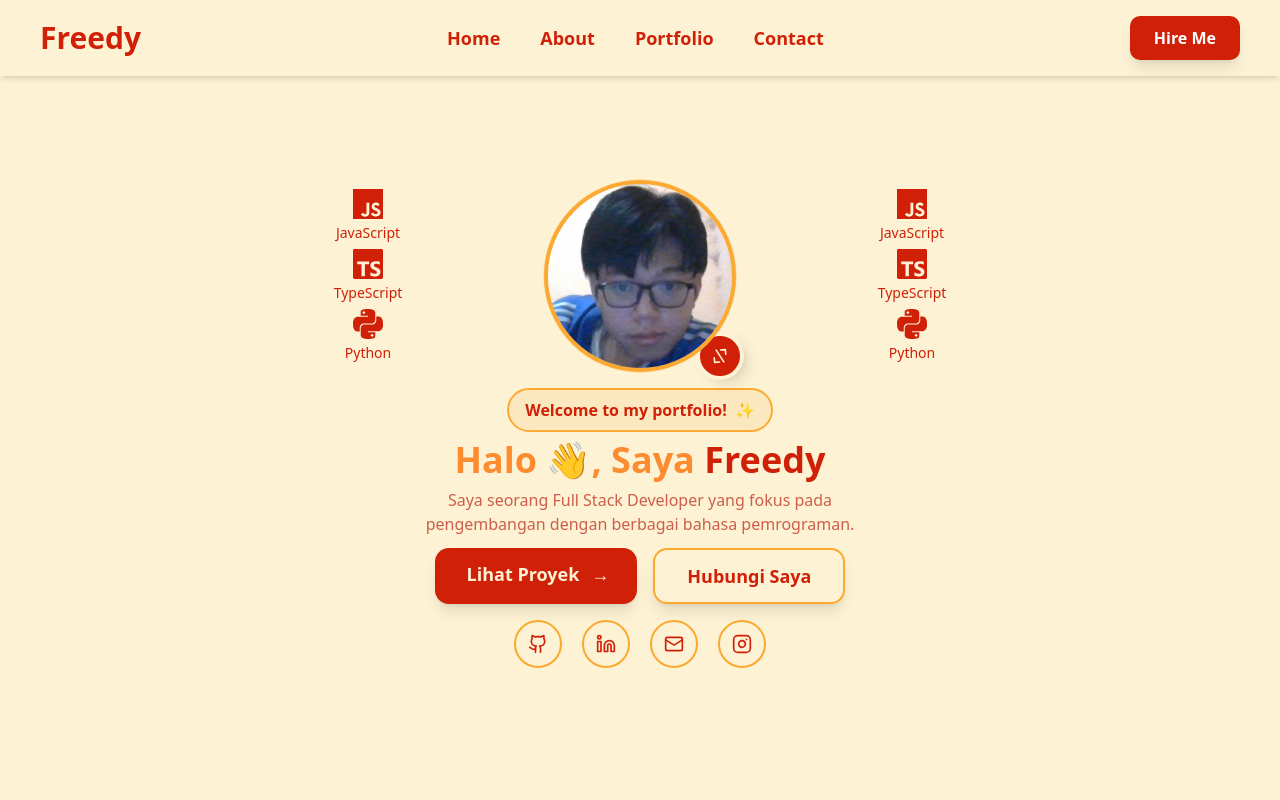
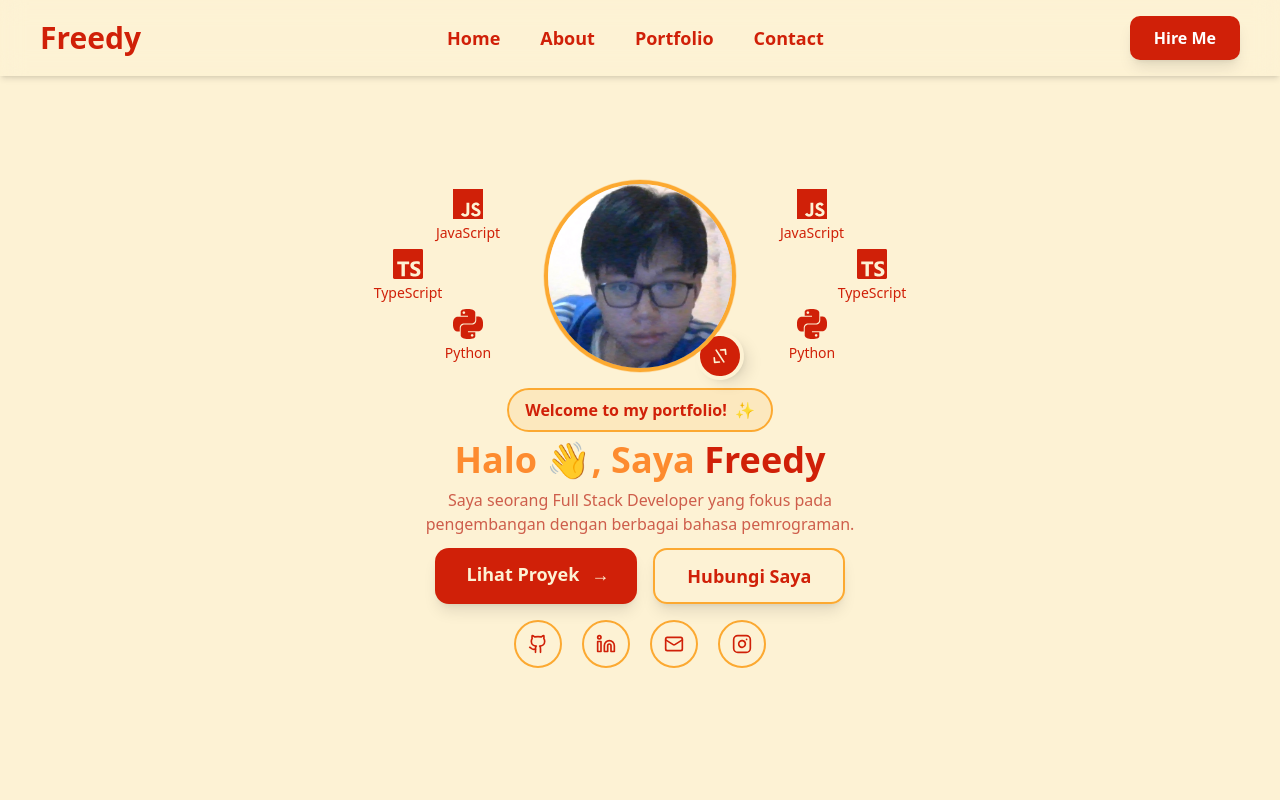
Before and after one commit to freedyest/portofolio-freedy, a Next.js app: page / in a window 1280 px wide. Shown: the top 800 px of the page. Built offline with nearby package versions, Linux system fonts and the light colour scheme.

Commit message:
adjust hero

```diff
--- a/components/Hero.tsx
+++ b/components/Hero.tsx
@@ -40,15 +40,15 @@ export default function Hero() {
   const loopList = [...myAbility, ...myAbility];
 
   const positionsRight = [
-    { x: 80, y: -60 }, // atas
-    { x: 80, y: 0 }, // tengah
-    { x: 80, y: 60 }, // bawah
+    { x: -20, y: -60 }, // atas
+    { x: 40, y: 0 }, // tengah
+    { x: -20, y: 60 }, // bawah
   ];
 
   const positionsLeft = [
-    { x: -80, y: -60 }, // atas
-    { x: -80, y: 0 }, // tengah
-    { x: -80, y: 60 }, // bawah
+    { x: 20, y: -60 }, // atas
+    { x: -40, y: 0 }, // tengah
+    { x: 20, y: 60 }, // bawah
   ];
   return (
     <section className="bg-warmyellow relative min-h-screen overflow-hidden flex flex-col items-center justify-center text-center py-12 pt-24 px-6">
@@ -92,6 +92,7 @@ export default function Hero() {
           </div>
 
           {/* pp */}
+          <div className="flex justify-center items-center gap-6">
             <motion.div
               className="relative inline-block mb-4 "
               initial={{ opacity: 0, scale: 0.5 }}
@@ -127,7 +128,7 @@ export default function Hero() {
                 <Code2 size={20} className="text-warmyellow" />
               </motion.div>
             </motion.div>
-
+          </div>
           {/* icon right */}
           <div className="relative w-48 h-48 flex items-center justify-center">
             {myAbility.slice(0, 3).map((skill, index) => {
```
Lines whose indentation alone changed are shown as unchanged.
